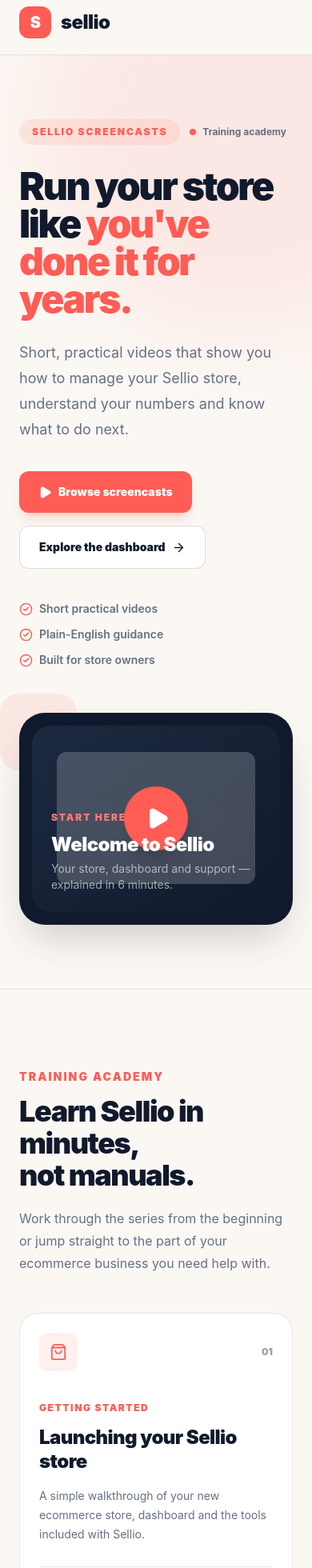
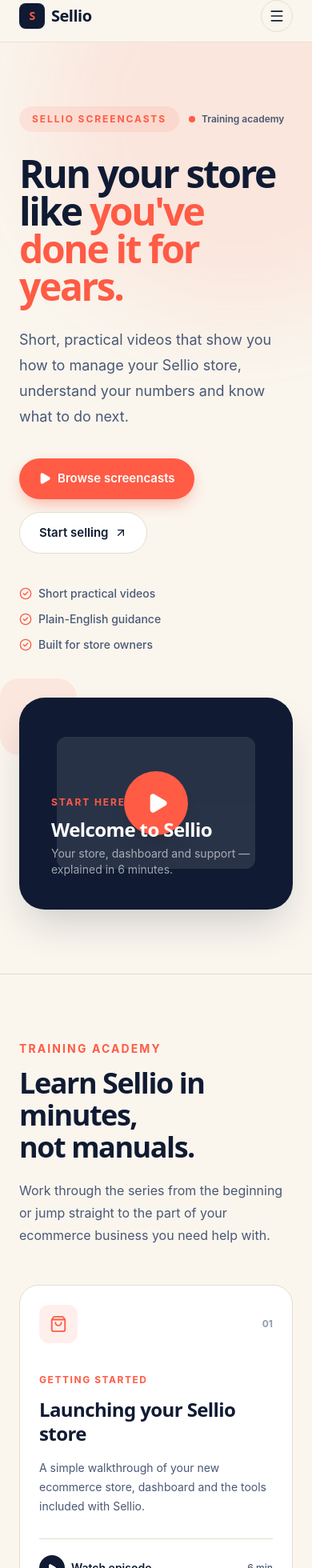
Before and after one commit to SurajRajput617/sellio, a Next.js app: page /screencasts in a window 390 px wide. Shown: the part 12-1972 px from the top of the page at 80% size. Built offline with nearby package versions, Linux system fonts and the light colour scheme.

Commit message:
updte page

```diff
--- a/src/app/screencasts/page.tsx
+++ b/src/app/screencasts/page.tsx
@@ -1,11 +1,8 @@
 // src/app/screencasts/page.tsx
-// Single-page Sellio screencasts page.
-// Structure inspired by the supplied Rafflex screencasts reference.
-// Content adapted from the supplied Sellio concept deck.
 
 import Link from "next/link";
 import {
-  ArrowRight,
+  ArrowUpRight,
   BarChart3,
   BookOpen,
   CheckCircle2,
@@ -15,6 +12,9 @@
   ShoppingBag,
   Sparkles,
 } from "lucide-react";
+
+import Navbar from "@/components/Navbar";
+import Footer from "@/components/Footer";
 
 const videos = [
   {
@@ -86,122 +86,94 @@
 
 export default function ScreencastsPage() {
   return (
-    <main className="min-h-screen bg-[#fbf8f4] text-[#111a2c]">
-      {/* Header */}
-      <header className="sticky top-0 z-50 border-b border-[#111a2c]/10 bg-[#fbf8f4]/90 backdrop-blur-xl">
-        <div className="mx-auto flex h-20 max-w-7xl items-center justify-between px-6 lg:px-8">
-          <Link
-            href="/"
-            className="flex items-center gap-3 text-2xl font-black tracking-tight"
-          >
-            <span className="flex h-10 w-10 items-center justify-center rounded-xl bg-[#ff5c55] text-xl font-black text-white">
-              S
-            </span>
-            <span>sellio</span>
-          </Link>
+    <>
+      {/* =========================================
+          SAME NAVBAR AS MAIN WEBSITE
+      ========================================== */}
+      <Navbar />
 
-          <nav className="hidden items-center gap-8 text-sm font-semibold lg:flex">
-            <Link
-              href="/#how-it-works"
-              className="transition hover:text-[#ff5c55]"
-            >
-              Features
-            </Link>
-            <Link href="/#pricing" className="transition hover:text-[#ff5c55]">
-              Pricing
-            </Link>
-            <Link href="/updates" className="transition hover:text-[#ff5c55]">
-              Latest Updates
-            </Link>
-            <Link href="/screencasts" className="text-[#ff5c55]">
-              Screencasts
-            </Link>
-            <Link href="/#support" className="transition hover:text-[#ff5c55]">
-              Documentation
-            </Link>
-            <Link href="/#contact" className="transition hover:text-[#ff5c55]">
-              Contact
-            </Link>
-          </nav>
+      <main className="overflow-hidden bg-paper text-navy">
+        {/* =========================================
+            HERO
+        ========================================== */}
+        <section className="relative overflow-hidden border-b border-border">
+          {/* Decorative background */}
+          <div className="pointer-events-none absolute -right-40 -top-40 h-[500px] w-[500px] rounded-full bg-coral/10 blur-3xl" />
 
-          <Link
-            href="/dashboard"
-            className="hidden items-center gap-2 rounded-xl bg-[#111a2c] px-5 py-3 text-sm font-bold text-white transition hover:-translate-y-0.5 hover:bg-[#ff5c55] sm:flex"
-          >
-            View dashboard
-            <ArrowRight size={16} />
-          </Link>
-        </div>
-      </header>
-
-      {/* Hero */}
-      <section className="relative overflow-hidden border-b border-[#111a2c]/10">
-        <div className="absolute -right-40 -top-40 h-[500px] w-[500px] rounded-full bg-[#ff5c55]/10 blur-3xl" />
-
-        <div className="relative mx-auto grid max-w-7xl gap-14 px-6 py-20 lg:grid-cols-[1.05fr_.95fr] lg:px-8 lg:py-28">
+          <div className="container-xl relative grid gap-14 py-20 lg:grid-cols-[1.05fr_.95fr] lg:py-28">
+            {/* Hero content */}
             <div className="flex flex-col justify-center">
-            <div className="mb-7 flex items-center gap-3">
-              <span className="rounded-full bg-[#ff5c55]/10 px-4 py-2 text-xs font-black uppercase tracking-[0.16em] text-[#ff5c55]">
+              <div className="mb-7 flex flex-wrap items-center gap-3">
+                <span className="rounded-full bg-coral/10 px-4 py-2 text-xs font-bold uppercase tracking-[0.16em] text-coral">
                   Sellio screencasts
                 </span>
 
-              <span className="flex items-center gap-2 text-xs font-bold text-[#667085]">
-                <span className="h-2 w-2 rounded-full bg-[#ff5c55]" />
+                <span className="flex items-center gap-2 text-xs font-semibold text-navy-mute">
+                  <span className="h-2 w-2 rounded-full bg-coral" />
                   Training academy
                 </span>
               </div>
 
-            <h1 className="max-w-3xl text-5xl font-black leading-[0.98] tracking-[-0.05em] sm:text-6xl lg:text-7xl">
-              Run your store like
-              <span className="text-[#ff5c55]"> you&apos;ve done it for years.</span>
+              <h1 className="max-w-3xl font-display text-5xl font-bold leading-[0.98] tracking-[-0.05em] text-navy sm:text-6xl lg:text-7xl">
+                Run your store like{" "}
+                <span className="text-coral">
+                  you&apos;ve done it for years.
+                </span>
               </h1>
 
-            <p className="mt-7 max-w-xl text-lg leading-8 text-[#667085]">
+              <p className="mt-7 max-w-xl text-lg leading-8 text-navy-mute">
                 Short, practical videos that show you how to manage your Sellio
                 store, understand your numbers and know what to do next.
               </p>
 
+              {/* Hero buttons */}
               <div className="mt-9 flex flex-wrap gap-4">
                 <a
                   href="#episodes"
-                className="flex items-center gap-2 rounded-xl bg-[#ff5c55] px-6 py-4 text-sm font-black text-white shadow-lg shadow-[#ff5c55]/20 transition hover:-translate-y-0.5"
+                  className="inline-flex items-center gap-2 rounded-full bg-coral px-6 py-3.5 text-[15px] font-semibold text-white shadow-[0_8px_20px_-5px_rgba(255,91,69,0.5)] transition-all hover:-translate-y-0.5 hover:bg-coral-dark"
                 >
-                <Play size={17} fill="currentColor" />
+                  <Play className="h-4 w-4" fill="currentColor" />
                   Browse screencasts
                 </a>
 
                 <Link
-                href="/dashboard"
-                className="flex items-center gap-2 rounded-xl border border-[#111a2c]/15 bg-white px-6 py-4 text-sm font-black transition hover:border-[#111a2c]"
+                  href="/#pricing"
+                  className="inline-flex items-center gap-2 rounded-full border border-border bg-white px-6 py-3.5 text-[15px] font-semibold text-navy transition-all hover:-translate-y-0.5 hover:border-navy/30"
                 >
-                Explore the dashboard
-                <ArrowRight size={17} />
+                  Start selling
+                  <ArrowUpRight className="h-4 w-4" />
                 </Link>
               </div>
 
-            <div className="mt-10 flex flex-wrap gap-x-7 gap-y-3 text-sm font-semibold text-[#667085]">
+              {/* Benefits */}
+              <div className="mt-10 flex flex-wrap gap-x-7 gap-y-3 text-sm font-medium text-navy-mute">
                 <span className="flex items-center gap-2">
-                <CheckCircle2 size={17} className="text-[#ff5c55]" />
+                  <CheckCircle2 className="h-4 w-4 text-coral" />
                   Short practical videos
                 </span>
+
                 <span className="flex items-center gap-2">
-                <CheckCircle2 size={17} className="text-[#ff5c55]" />
+                  <CheckCircle2 className="h-4 w-4 text-coral" />
                   Plain-English guidance
                 </span>
+
                 <span className="flex items-center gap-2">
-                <CheckCircle2 size={17} className="text-[#ff5c55]" />
+                  <CheckCircle2 className="h-4 w-4 text-coral" />
                   Built for store owners
                 </span>
               </div>
             </div>
 
-          {/* Featured video */}
-          <div className="relative">
-            <div className="absolute -left-6 -top-6 h-24 w-24 rounded-3xl bg-[#ff5c55]/10" />
+            {/* =========================================
+                FEATURED VIDEO
+            ========================================== */}
+            <div className="relative flex items-center">
+              <div className="absolute -left-6 -top-6 h-24 w-24 rounded-3xl bg-coral/10" />
 
-            <div className="relative overflow-hidden rounded-[32px] bg-[#111a2c] p-4 shadow-2xl shadow-[#111a2c]/20">
-              <div className="relative flex aspect-[4/3] items-center justify-center overflow-hidden rounded-[24px] bg-gradient-to-br from-[#1c2940] to-[#111a2c]">
-                <div className="absolute inset-0 opacity-20">
+              <div className="relative w-full overflow-hidden rounded-[32px] bg-navy p-4 shadow-2xl shadow-navy/20">
+                <div className="relative flex aspect-[4/3] items-center justify-center overflow-hidden rounded-[24px] bg-navy">
+                  {/* Fake dashboard shapes */}
+                  <div className="absolute inset-0 opacity-10">
                     <div className="absolute left-[10%] top-[14%] h-24 w-40 rounded-xl bg-white" />
                     <div className="absolute right-[10%] top-[14%] h-24 w-40 rounded-xl bg-white" />
                     <div className="absolute bottom-[15%] left-[10%] right-[10%] h-32 rounded-xl bg-white" />
@@ -210,20 +182,26 @@
                   <button
                     type="button"
                     aria-label="Play introduction"
-                  className="relative z-10 flex h-20 w-20 items-center justify-center rounded-full bg-[#ff5c55] text-white shadow-xl transition hover:scale-105"
+                    className="relative z-10 flex h-20 w-20 items-center justify-center rounded-full bg-coral text-white shadow-xl transition-transform hover:scale-105 hover:bg-coral-dark"
                   >
-                  <Play className="ml-1" size={30} fill="currentColor" />
+                    <Play
+                      className="ml-1 h-7 w-7"
+                      fill="currentColor"
+                    />
                   </button>
 
                   <div className="absolute bottom-6 left-6 right-6 z-10">
-                  <span className="text-xs font-black uppercase tracking-[0.16em] text-[#ff7b75]">
+                    <span className="text-xs font-bold uppercase tracking-[0.16em] text-coral">
                       Start here
                     </span>
-                  <h2 className="mt-2 text-2xl font-black tracking-tight text-white">
+
+                    <h2 className="mt-2 font-display text-2xl font-bold tracking-tight text-white">
                       Welcome to Sellio
                     </h2>
+
                     <p className="mt-1 text-sm text-white/60">
-                    Your store, dashboard and support — explained in 6 minutes.
+                      Your store, dashboard and support — explained in 6
+                      minutes.
                     </p>
                   </div>
                 </div>
@@ -232,24 +210,29 @@
           </div>
         </section>
 
-      {/* Episodes */}
-      <section id="episodes" className="mx-auto max-w-7xl px-6 py-24 lg:px-8">
+        {/* =========================================
+            SCREENCAST EPISODES
+        ========================================== */}
+        <section
+          id="episodes"
+          className="container-xl scroll-mt-24 py-20 lg:py-24"
+        >
           <div className="mb-12 flex flex-col justify-between gap-5 md:flex-row md:items-end">
             <div>
-            <span className="text-sm font-black uppercase tracking-[0.15em] text-[#ff5c55]">
+              <span className="text-sm font-bold uppercase tracking-[0.15em] text-coral">
                 Training academy
               </span>
 
-            <h2 className="mt-3 text-4xl font-black tracking-[-0.04em] sm:text-5xl">
+              <h2 className="mt-3 font-display text-4xl font-bold tracking-[-0.04em] text-navy sm:text-5xl">
                 Learn Sellio in minutes,
                 <br />
                 not manuals.
               </h2>
             </div>
 
-          <p className="max-w-md text-base leading-7 text-[#667085]">
-            Work through the series from the beginning or jump straight to the
-            part of your ecommerce business you need help with.
+            <p className="max-w-md text-base leading-7 text-navy-mute">
+              Work through the series from the beginning or jump straight to
+              the part of your ecommerce business you need help with.
             </p>
           </div>
 
@@ -260,42 +243,46 @@
               return (
                 <article
                   key={video.number}
-                className="group rounded-[24px] border border-[#111a2c]/10 bg-white p-6 transition duration-300 hover:-translate-y-1 hover:border-[#ff5c55]/40 hover:shadow-xl hover:shadow-[#111a2c]/5"
+                  className="group rounded-3xl border border-border bg-white p-6 transition-all duration-300 hover:-translate-y-1 hover:border-coral/40 hover:shadow-xl hover:shadow-navy/5"
                 >
                   <div className="mb-8 flex items-center justify-between">
-                  <div className="flex h-12 w-12 items-center justify-center rounded-xl bg-[#fff0ee] text-[#ff5c55]">
-                    <Icon size={22} />
+                    <div className="flex h-12 w-12 items-center justify-center rounded-xl bg-coral/10 text-coral">
+                      <Icon className="h-[22px] w-[22px]" />
                     </div>
 
-                  <span className="text-xs font-black text-[#98a2b3]">
+                    <span className="text-xs font-bold text-navy-mute/60">
                       {video.number}
                     </span>
                   </div>
 
-                <span className="text-xs font-black uppercase tracking-[0.13em] text-[#ff5c55]">
+                  <span className="text-xs font-bold uppercase tracking-[0.13em] text-coral">
                     {video.category}
                   </span>
 
-                <h3 className="mt-3 text-2xl font-black leading-tight tracking-[-0.025em]">
+                  <h3 className="mt-3 font-display text-2xl font-bold leading-tight tracking-[-0.025em] text-navy">
                     {video.title}
                   </h3>
 
-                <p className="mt-4 min-h-[72px] text-sm leading-6 text-[#667085]">
+                  <p className="mt-4 min-h-[72px] text-sm leading-6 text-navy-mute">
                     {video.description}
                   </p>
 
-                <div className="mt-7 flex items-center justify-between border-t border-[#111a2c]/10 pt-5">
+                  <div className="mt-7 flex items-center justify-between border-t border-border pt-5">
                     <button
                       type="button"
-                    className="flex items-center gap-2 text-sm font-black transition group-hover:text-[#ff5c55]"
+                      className="flex items-center gap-2 text-sm font-semibold text-navy transition-colors group-hover:text-coral"
                     >
-                    <span className="flex h-8 w-8 items-center justify-center rounded-full bg-[#111a2c] text-white transition group-hover:bg-[#ff5c55]">
-                      <Play size={12} fill="currentColor" />
+                      <span className="flex h-8 w-8 items-center justify-center rounded-full bg-navy text-white transition-colors group-hover:bg-coral">
+                        <Play
+                          className="h-3 w-3"
+                          fill="currentColor"
+                        />
                       </span>
+
                       Watch episode
                     </button>
 
-                  <span className="text-xs font-bold text-[#98a2b3]">
+                    <span className="text-xs font-medium text-navy-mute">
                       {video.duration}
                     </span>
                   </div>
@@ -305,22 +292,24 @@
           </div>
         </section>
 
-      {/* Topics */}
-      <section className="bg-[#111a2c]">
-        <div className="mx-auto grid max-w-7xl gap-14 px-6 py-24 lg:grid-cols-[.8fr_1.2fr] lg:px-8">
+        {/* =========================================
+            WHAT YOU'LL LEARN
+        ========================================== */}
+        <section className="bg-navy">
+          <div className="container-xl grid gap-14 py-20 lg:grid-cols-[.8fr_1.2fr] lg:py-24">
             <div>
-            <span className="text-sm font-black uppercase tracking-[0.15em] text-[#ff6962]">
+              <span className="text-sm font-bold uppercase tracking-[0.15em] text-coral">
                 What you&apos;ll learn
               </span>
 
-            <h2 className="mt-4 text-4xl font-black leading-tight tracking-[-0.04em] text-white sm:text-5xl">
+              <h2 className="mt-4 font-display text-4xl font-bold leading-tight tracking-[-0.04em] text-white sm:text-5xl">
                 Everything you need to start selling online.
               </h2>
 
               <p className="mt-6 max-w-md text-base leading-7 text-white/60">
                 Sellio is designed to remove the confusing parts of ecommerce.
-              The academy gives you straightforward guidance whenever you need
-              it.
+                The academy gives you straightforward guidance whenever you
+                need it.
               </p>
             </div>
 
@@ -328,42 +317,46 @@
               {topics.map((topic, index) => (
                 <div
                   key={topic}
-                className="flex items-center gap-4 rounded-2xl border border-white/10 bg-white/[0.04] p-5"
+                  className="flex items-center gap-4 rounded-2xl border border-white/10 bg-white/[0.04] p-5 transition-colors hover:bg-white/[0.07]"
                 >
-                <span className="flex h-9 w-9 shrink-0 items-center justify-center rounded-full bg-[#ff5c55]/15 text-xs font-black text-[#ff6962]">
+                  <span className="flex h-9 w-9 shrink-0 items-center justify-center rounded-full bg-coral/15 text-xs font-bold text-coral">
                     {String(index + 1).padStart(2, "0")}
                   </span>
 
-                <span className="text-sm font-bold text-white">{topic}</span>
+                  <span className="text-sm font-semibold text-white">
+                    {topic}
+                  </span>
                 </div>
               ))}
             </div>
           </div>
         </section>
 
-      {/* Email signup */}
-      <section className="mx-auto max-w-7xl px-6 py-24 lg:px-8">
-        <div className="overflow-hidden rounded-[32px] bg-[#ffe3df]">
+        {/* =========================================
+            EMAIL SIGNUP
+        ========================================== */}
+        <section className="container-xl py-20 lg:py-24">
+          <div className="overflow-hidden rounded-[32px] bg-coral/10">
             <div className="grid items-center gap-12 px-7 py-12 sm:px-12 lg:grid-cols-2 lg:px-16 lg:py-16">
               <div>
-              <span className="text-sm font-black uppercase tracking-[0.15em] text-[#ff5c55]">
+                <span className="text-sm font-bold uppercase tracking-[0.15em] text-coral">
                   New lessons
                 </span>
 
-              <h2 className="mt-3 max-w-lg text-4xl font-black leading-tight tracking-[-0.04em] sm:text-5xl">
+                <h2 className="mt-3 max-w-lg font-display text-4xl font-bold leading-tight tracking-[-0.04em] text-navy sm:text-5xl">
                   Get new screencasts in your inbox.
                 </h2>
 
-              <p className="mt-5 max-w-lg leading-7 text-[#667085]">
+                <p className="mt-5 max-w-lg leading-7 text-navy-mute">
                   Practical Sellio lessons, product updates and ecommerce
                   guidance. No complicated newsletters.
                 </p>
               </div>
 
-            <form className="rounded-[24px] bg-white p-5 shadow-lg shadow-[#111a2c]/5">
+              <form className="rounded-3xl bg-white p-5 shadow-lg shadow-navy/5">
                 <label
                   htmlFor="email"
-                className="mb-2 block text-sm font-black"
+                  className="mb-2 block text-sm font-semibold text-navy"
                 >
                   Email address
                 </label>
@@ -373,19 +366,19 @@
                     id="email"
                     type="email"
                     placeholder="you@yourcompany.co.uk"
-                  className="min-w-0 flex-1 rounded-xl border border-[#111a2c]/15 bg-[#fbf8f4] px-4 py-4 text-sm outline-none transition placeholder:text-[#98a2b3] focus:border-[#ff5c55]"
+                    className="min-w-0 flex-1 rounded-xl border border-border bg-paper px-4 py-4 text-sm text-navy outline-none transition placeholder:text-navy-mute/60 focus:border-coral"
                   />
 
                   <button
                     type="submit"
-                  className="flex items-center justify-center gap-2 rounded-xl bg-[#ff5c55] px-6 py-4 text-sm font-black text-white transition hover:bg-[#ef4f49]"
+                    className="inline-flex items-center justify-center gap-2 rounded-full bg-coral px-6 py-4 text-sm font-semibold text-white transition-all hover:-translate-y-0.5 hover:bg-coral-dark"
                   >
                     Keep me updated
-                  <ArrowRight size={16} />
+                    <ArrowUpRight className="h-4 w-4" />
                   </button>
                 </div>
 
-              <p className="mt-3 text-xs leading-5 text-[#98a2b3]">
+                <p className="mt-3 text-xs leading-5 text-navy-mute">
                   Sellio product news and new training videos. Unsubscribe any
                   time.
                 </p>
@@ -394,56 +387,41 @@
           </div>
         </section>
 
-      {/* CTA */}
-      <section className="border-t border-[#111a2c]/10">
-        <div className="mx-auto flex max-w-7xl flex-col items-start justify-between gap-8 px-6 py-16 md:flex-row md:items-center lg:px-8">
+        {/* =========================================
+            FINAL CTA
+        ========================================== */}
+        <section className="border-t border-border bg-white">
+          <div className="container-xl flex flex-col items-start justify-between gap-8 py-14 md:flex-row md:items-center lg:py-16">
             <div>
-            <p className="text-sm font-black uppercase tracking-[0.14em] text-[#ff5c55]">
+              <p className="text-sm font-bold uppercase tracking-[0.14em] text-coral">
                 Sell online. Simply.
               </p>
 
-            <h2 className="mt-2 text-3xl font-black tracking-[-0.03em]">
+              <h2 className="mt-2 font-display text-3xl font-bold tracking-[-0.03em] text-navy">
                 Start selling with clarity and support.
               </h2>
+
+              <p className="mt-3 max-w-xl text-[15px] leading-6 text-navy-mute">
+                Everything you need to launch, manage and grow your online
+                store without unnecessary complexity.
+              </p>
             </div>
 
             <Link
               href="/#pricing"
-            className="flex items-center gap-3 rounded-xl bg-[#111a2c] px-7 py-4 text-sm font-black text-white transition hover:bg-[#ff5c55]"
+              className="inline-flex shrink-0 items-center gap-2 rounded-full bg-coral px-6 py-3.5 text-[15px] font-semibold text-white shadow-[0_6px_16px_-4px_rgba(255,91,69,0.55)] transition-transform hover:-translate-y-0.5 hover:bg-coral-dark"
             >
-            See packages
-            <ArrowRight size={17} />
+              Start selling
+              <ArrowUpRight className="h-4 w-4" />
             </Link>
           </div>
         </section>
+      </main>
 
-      {/* Footer */}
-      <footer className="bg-[#111a2c] text-white">
-        <div className="mx-auto flex max-w-7xl flex-col justify-between gap-8 px-6 py-10 sm:flex-row sm:items-center lg:px-8">
-          <Link href="/" className="flex items-center gap-3 text-xl font-black">
-            <span className="flex h-9 w-9 items-center justify-center rounded-lg bg-[#ff5c55]">
-              S
-            </span>
-            sellio
-          </Link>
-
-          <p className="text-sm text-white/45">
-            Ecommerce launch platform for startups and small businesses.
-          </p>
-
-          <div className="flex gap-6 text-sm font-semibold text-white/65">
-            <Link href="/#pricing" className="hover:text-white">
-              Pricing
-            </Link>
-            <Link href="/#support" className="hover:text-white">
-              Support
-            </Link>
-            <Link href="/#contact" className="hover:text-white">
-              Contact
-            </Link>
-          </div>
-        </div>
-      </footer>
-    </main>
+      {/* =========================================
+          SAME FOOTER AS MAIN WEBSITE
+      ========================================== */}
+      <Footer />
+    </>
   );
 }
```
Lines whose indentation alone changed are shown as unchanged.
